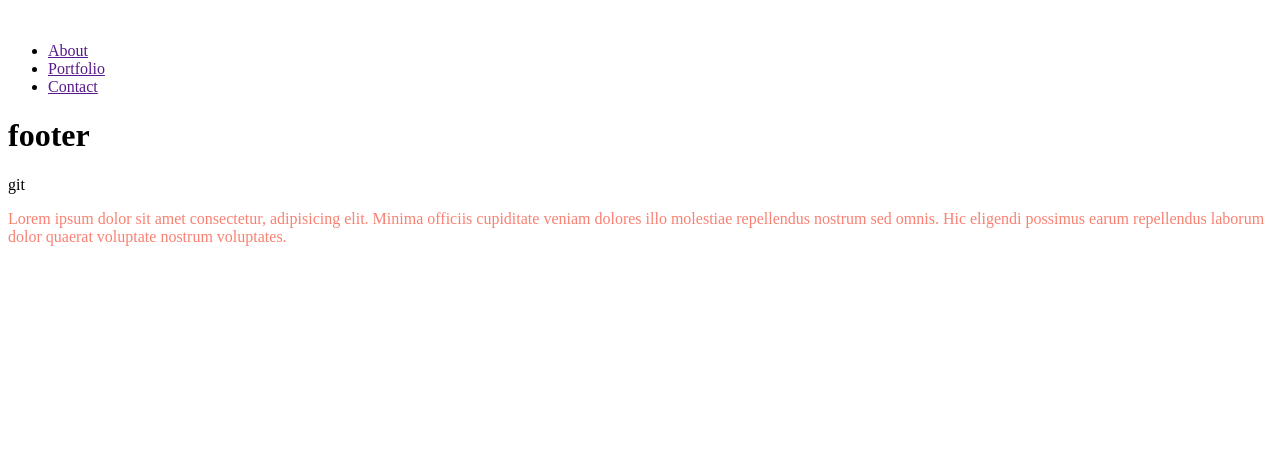
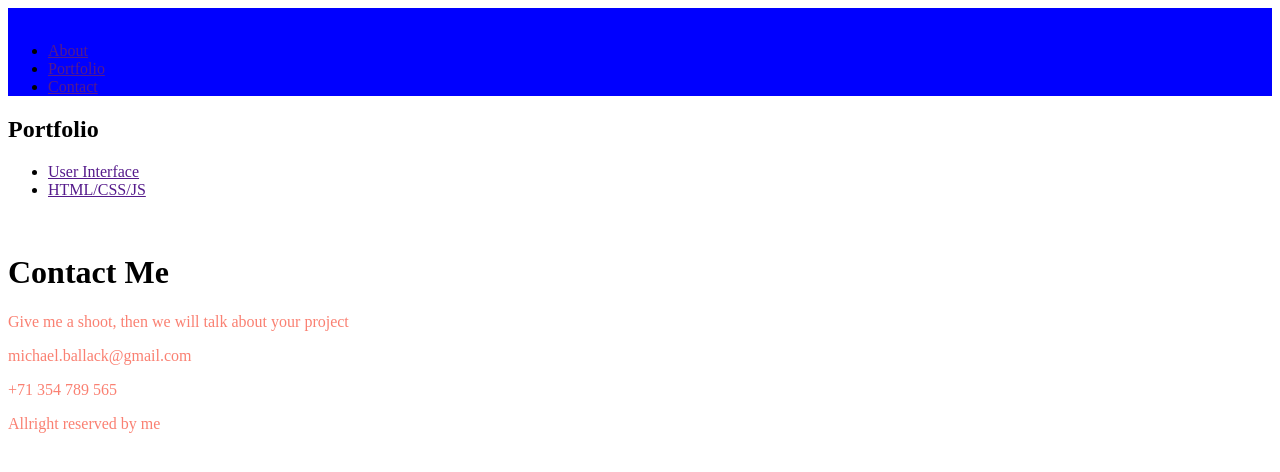
Before and after one commit to adinug87/Adi-Resolusi, a plain HTML site: page Belajar SCSS/index.html in a window 1280 px wide. Drawn offline with Linux system fonts and the light colour scheme.

Commit message:
mulai nih

```diff
--- a/Belajar SCSS/index.html
+++ b/Belajar SCSS/index.html
@@ -8,11 +8,12 @@
     <title>Belajar SCSS</title>
 </head>
 <body>
+    <header>
         <nav>
             <div class="nav-logo">
                 <img src="">
             </div>
-        <div>
+            <div class="nav-menu">
                 <ul>
                     <li><a href="">About</a></li>
                     <li><a href="">Portfolio</a></li>
@@ -20,13 +21,32 @@
                 </ul>
             </div>
         </nav>
+    </header>
+    <main>
+        <div class="title">
+            <h2>Portfolio</h2>
+        </div>
+        <div class="tab-menu">
+            <ul>
+                <li><a href="">User Interface</a></li>
+                <li><a href="">HTML/CSS/JS</a></li>
+            </ul>
+        </div>
+        <div class="galery">
+            <img src="">
+        </div>
+    </main>
     <footer>
         <div class="footer-heading">
-            <h1>footer</h1>
-
+            <h1>Contact Me</h1>
         </div>
-        <div class="footer-paragraph">git
-            <p>Lorem ipsum dolor sit amet consectetur, adipisicing elit. Minima officiis cupiditate veniam dolores illo molestiae repellendus nostrum sed omnis. Hic eligendi possimus earum repellendus laborum dolor quaerat voluptate nostrum voluptates.</p>
+        <p>Give me a shoot, then we will talk about your project</p>
+        <div class="footer-contact">
+            <p>michael.ballack@gmail.com</p>
+            <p>+71 354 789 565</p>
+        </div>
+        <div class="copyright">
+            <p>Allright reserved by me</p>
         </div>
     </footer>
 </body>
```
Lines whose indentation alone changed are shown as unchanged.
